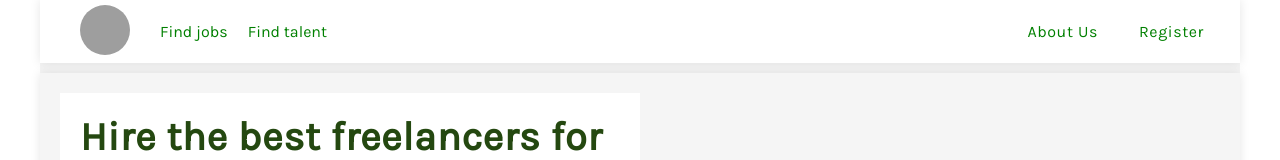
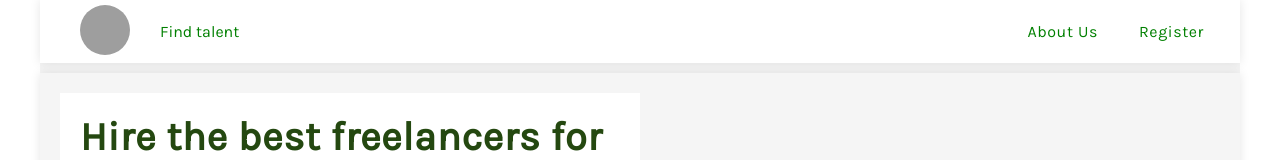
Before and after one commit to eddiemuhoro/job-app, a React (Create React App) app: page / in a window 1280 px wide. Shown: the top 160 px of the page. Built offline with nearby package versions, Linux system fonts and the light colour scheme; grey boxes are pictures that could not be loaded.

Commit message:
only client ca see post button

```diff
--- a/src/components/homePage/HomeNavBar.js
+++ b/src/components/homePage/HomeNavBar.js
@@ -59,8 +59,11 @@ const HomeNavBar = () => {
 
                 <div className='jobsy-logo'>
                     <Link to='/'><img src='https://firebasestorage.googleapis.com/v0/b/fir-api-7421d.appspot.com/o/test%2Flogo-design-49584.png?alt=media&token=ff285738-75e8-47a4-9e9a-66f421c9dd40' alt='jobsy-logo' /></Link>
-                    <Link to='/'>Find jobs</Link>
-                    <Link to='/post'>Find talent</Link>
+                    {
+                        user ? (<Link to='/'>Find jobs</Link>): ( <Link to='/post'>Find talent</Link>)
+                    }
+
+
                 </div>
 
             <div className={isNavExpanded ?  'nav-links mobile' : 'nav-links'}>
```
